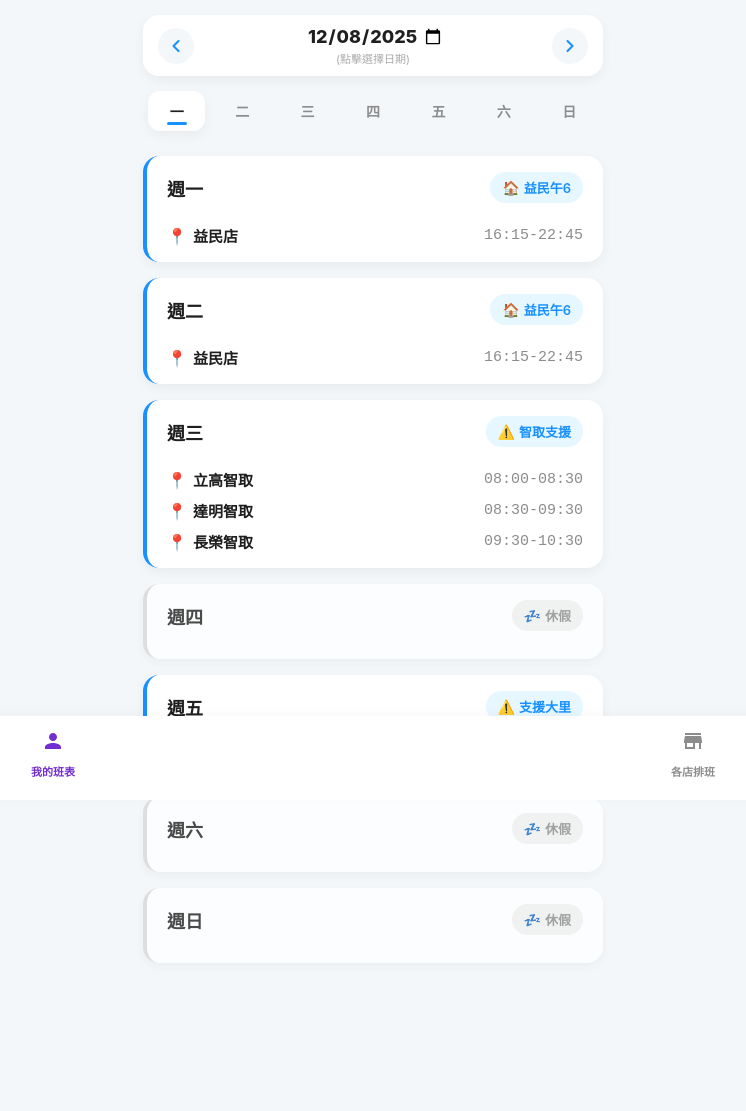
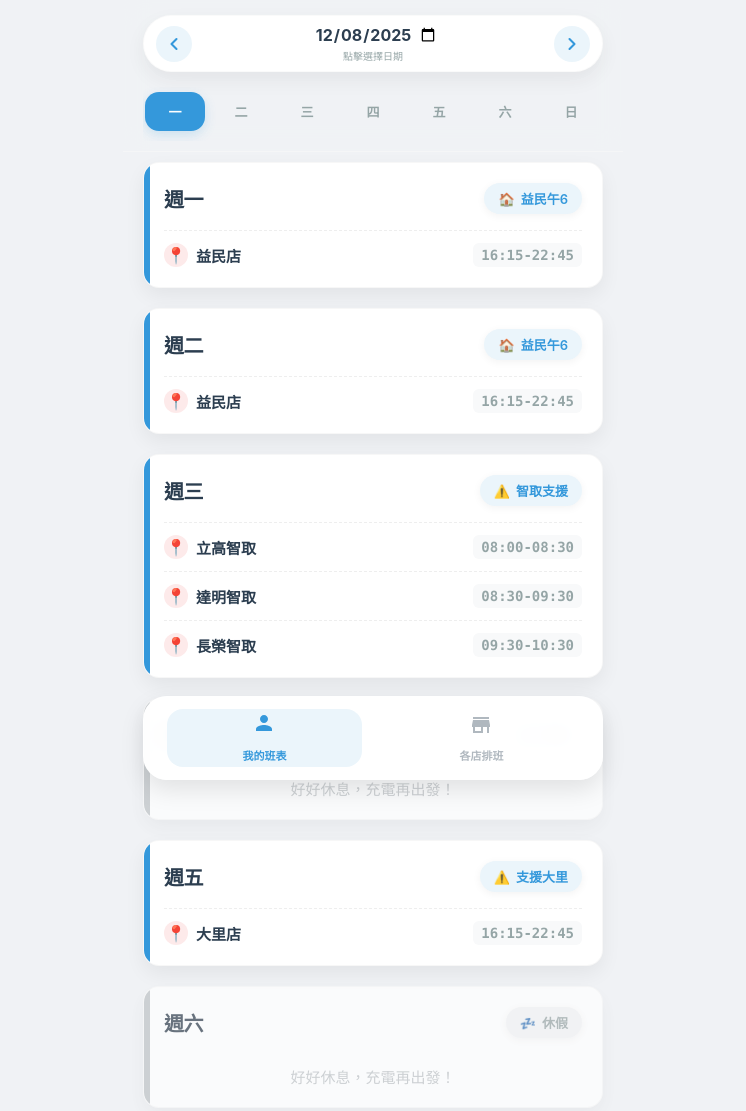
Before and after one commit to Wayna0606/sch, a plain HTML site: page index.html in a window 1280 px wide. Shown: the top 1111 px of the page, without its empty margins (267-1013 px from the left). Before the commit the page ends 1079 px from the top, so only its background shows below. Drawn offline with Linux system fonts and the light colour scheme.

Commit message:
Update index.html

```diff
--- a/index.html
+++ b/index.html
@@ -5,147 +5,212 @@
     <meta name="viewport" content="width=device-width, initial-scale=1.0, maximum-scale=1.0, user-scalable=no">
     <title>門市排班管理</title>
     <style>
-        /* === 全局變數定義 (配色方案) === */
+        /* === 全局變數定義 (現代配色方案) === */
         :root {
-            --bg-main: #f4f7fa;     /* 背景淡藍灰 */
-            --bg-card: #ffffff;     /* 卡片白底 */
-            --text-primary: #1f1f1f; /* 主要深色文字 */
-            --text-secondary: #8c8c8c; /* 次要灰色文字 */
-            --color-blue: #1890ff;    /* 主藍色 */
-            --color-blue-light: #e6f7ff; /* 淺藍背景 */
-            --color-pink: #ff4d4f;    /* 粉紅色 (地點) */
-            --color-purple: #722ed1; /* 紫色 (導覽列) */
-            --color-rest: #d9d9d9;    /* 休假灰色 */
-            --shadow-soft: 0 4px 12px rgba(0, 0, 0, 0.05);
+            --bg-main: #f0f2f5;      /* 背景：極淺灰藍 */
+            --bg-card: #ffffff;      /* 卡片：純白 */
+            --text-primary: #2c3e50; /* 主要文字：深藍灰 */
+            --text-secondary: #95a5a6; /* 次要文字：淺灰 */
+
+            /* 品牌色系 */
+            --color-brand: #3498db;  /* 品牌藍 */
+            --color-brand-light: #ebf5fb;
+
+            /* 功能色 */
+            --color-success: #2ecc71; /* 綠色 (上班) */
+            --color-warning: #f1c40f; /* 黃色 (支援/注意) */
+            --color-danger: #e74c3c;  /* 紅色 (晚班/地點) */
+            --color-rest: #bdc3c7;    /* 灰色 (休假) */
+
+            --shadow-card: 0 8px 20px rgba(0, 0, 0, 0.06);
+            --shadow-float: 0 4px 12px rgba(52, 152, 219, 0.2);
+            --radius-md: 16px;
+            --radius-sm: 8px;
         }
 
         /* === 全局設定 === */
+        * { box-sizing: border-box; -webkit-tap-highlight-color: transparent; }
         body {
             font-family: -apple-system, BlinkMacSystemFont, "Segoe UI", Roboto, "Helvetica Neue", Arial, sans-serif;
             background-color: var(--bg-main);
             color: var(--text-primary);
-            padding: 0; margin: 0; padding-bottom: 90px;
+            padding: 0; margin: 0; padding-bottom: 100px;
             -webkit-font-smoothing: antialiased;
         }
-        .container { max-width: 500px; margin: 0 auto; }
+        .container { max-width: 500px; margin: 0 auto; min-height: 100vh; }
 
-        /* === 頂部區域 === */
+        /* === 頂部區域 (Glassmorphism) === */
         .sticky-header {
             position: sticky; top: 0; z-index: 100;
-            padding: 15px 20px 5px 20px;
-            background: transparent;
+            padding: 15px 20px 10px 20px;
+            background: rgba(240, 242, 245, 0.85); /* 半透明背景 */
+            backdrop-filter: blur(12px); /* 毛玻璃效果 */
+            -webkit-backdrop-filter: blur(12px);
+            border-bottom: 1px solid rgba(255,255,255,0.3);
         }
 
         /* 日期控制卡片 */
         .header-controls {
             display: flex; justify-content: space-between; align-items: center;
-            background: var(--bg-card); padding: 10px 15px;
-            border-radius: 16px; margin-bottom: 15px;
-            box-shadow: var(--shadow-soft);
+            background: var(--bg-card); padding: 8px 12px;
+            border-radius: 50px; /* 膠囊狀 */
+            margin-bottom: 15px;
+            box-shadow: var(--shadow-card);
+            border: 1px solid rgba(0,0,0,0.02);
         }
         .date-picker-container { flex: 1; text-align: center; position: relative; }
         input[type="date"] {
             border: none; background: transparent;
-            font-size: 18px; font-weight: 800; color: var(--text-primary);
-            text-align: center; width: 140px; cursor: pointer; font-family: inherit;
+            font-size: 16px; font-weight: 700; color: var(--text-primary);
+            text-align: center; width: 130px; cursor: pointer; font-family: inherit;
+            outline: none;
         }
         .arrow-btn {
-            background: var(--bg-main); border: none; width: 36px; height: 36px; border-radius: 50%;
-            font-size: 16px; color: var(--color-blue); font-weight: bold; cursor: pointer;
-            display: flex; align-items: center; justify-content: center; transition: background 0.2s;
+            background: var(--color-brand-light); border: none; width: 36px; height: 36px; border-radius: 50%;
+            font-size: 18px; color: var(--color-brand); cursor: pointer;
+            display: flex; align-items: center; justify-content: center; transition: all 0.2s cubic-bezier(0.4, 0, 0.2, 1);
         }
-        .arrow-btn:active { background: #e6ebf0; }
+        .arrow-btn:active { transform: scale(0.9); background: #d6eaf8; }
 
         /* 星期導覽列 */
-        .nav-bar { display: flex; justify-content: space-between; gap: 8px; padding: 0 5px 10px 5px; }
+        .nav-bar { display: flex; justify-content: space-between; gap: 6px; padding: 5px 2px 10px 2px; overflow-x: auto; scrollbar-width: none; }
+        .nav-bar::-webkit-scrollbar { display: none; }
         .nav-btn {
-            flex: 1; background: transparent; border: none; border-radius: 12px; padding: 10px 0;
-            font-size: 14px; font-weight: 600; color: var(--text-secondary); cursor: pointer; transition: all 0.2s;
+            flex: 1; min-width: 44px;
+            background: transparent; border: none; border-radius: 14px; padding: 10px 0;
+            font-size: 13px; font-weight: 600; color: var(--text-secondary);
+            cursor: pointer; transition: all 0.3s ease;
+            position: relative;
         }
         .nav-btn.active {
-            color: var(--text-primary); background: var(--bg-card);
-            box-shadow: var(--shadow-soft); position: relative;
-        }
-        .nav-btn.active::after {
-            content: ''; position: absolute; bottom: 6px; left: 50%; transform: translateX(-50%);
-            width: 20px; height: 3px; background: var(--color-blue); border-radius: 2px;
+            color: #fff; background: var(--color-brand);
+            box-shadow: var(--shadow-float);
         }
 
         /* === 內容區 === */
-        #contentArea { padding: 10px 20px; }
-        .empty-week { text-align: center; padding: 50px 20px; color: var(--text-secondary); font-weight: 500; }
+        #contentArea { padding: 10px 20px; animation: fadeIn 0.4s ease; }
+        @keyframes fadeIn { from { opacity: 0; transform: translateY(10px); } to { opacity: 1; transform: translateY(0); } }
+
+        .empty-week {
+            text-align: center; padding: 60px 20px; color: var(--text-secondary);
+            font-weight: 500; font-size: 15px;
+            display: flex; flex-direction: column; align-items: center; gap: 10px;
+        }
+        .empty-week::before { content: '☕'; font-size: 40px; display: block; margin-bottom: 10px; opacity: 0.5; }
 
         /* === 我的班表卡片 === */
         .day-card {
-            background: var(--bg-card); border-radius: 16px; padding: 16px 20px;
-            margin-bottom: 16px; box-shadow: var(--shadow-soft);
-            display: flex; flex-direction: column;
-            border-left: 4px solid transparent; scroll-margin-top: 180px;
+            background: var(--bg-card); border-radius: var(--radius-md); padding: 20px;
+            margin-bottom: 20px; box-shadow: var(--shadow-card);
+            position: relative; overflow: hidden;
+            transition: transform 0.2s;
+            scroll-margin-top: 180px;
+            border: 1px solid rgba(0,0,0,0.03);
         }
-        .day-card.work { border-left-color: var(--color-blue); }
-        .day-card.rest { border-left-color: var(--color-rest); opacity: 0.8; }
+        .day-card:active { transform: scale(0.99); }
 
-        .card-header { display: flex; justify-content: space-between; align-items: center; margin-bottom: 12px; }
-        .day-title { font-size: 18px; font-weight: 800; color: var(--text-primary); }
+        /* 左側裝飾條 */
+        .day-card::before {
+            content: ''; position: absolute; left: 0; top: 0; bottom: 0; width: 6px;
+        }
+        .day-card.work::before { background: var(--color-brand); }
+        .day-card.rest::before { background: var(--color-rest); }
+        .day-card.rest { opacity: 0.7; filter: grayscale(0.2); }
 
+        .card-header { display: flex; justify-content: space-between; align-items: center; margin-bottom: 16px; }
+        .day-title { font-size: 20px; font-weight: 800; color: var(--text-primary); letter-spacing: -0.5px; }
+
+        /* 班次標籤 */
         .shift-badge {
-            font-size: 13px; font-weight: 600; padding: 6px 12px; border-radius: 24px;
-            display: flex; align-items: center; gap: 4px;
+            font-size: 13px; font-weight: 600; padding: 6px 14px; border-radius: 20px;
+            display: flex; align-items: center; gap: 6px;
+            box-shadow: 0 2px 8px rgba(0,0,0,0.05);
         }
-        .work .shift-badge { background-color: var(--color-blue-light); color: var(--color-blue); }
-        .rest .shift-badge { background-color: #f0f0f0; color: var(--text-secondary); }
-        .badge-icon { font-size: 14px; }
+        .work .shift-badge { background-color: var(--color-brand-light); color: var(--color-brand); }
+        .rest .shift-badge { background-color: #f2f3f4; color: var(--text-secondary); }
 
+        /* 詳細資訊行 */
         .detail-row {
             display: flex; justify-content: space-between; align-items: center;
-            font-size: 15px; margin-top: 10px; color: var(--text-primary);
+            font-size: 15px; margin-top: 12px; padding-top: 12px;
+            border-top: 1px dashed #eee;
         }
-        .loc-container { display: flex; align-items: center; font-weight: 600; }
-        .loc-pin { color: var(--color-pink); margin-right: 6px; font-size: 16px; }
-        .time { font-family: "SF Mono", "Roboto Mono", monospace; color: var(--text-secondary); font-weight: 500; }
+        .detail-row:first-of-type { border-top: none; margin-top: 0; padding-top: 0; }
+
+        .loc-container { display: flex; align-items: center; font-weight: 600; color: var(--text-primary); }
+        .loc-pin {
+            color: var(--color-danger); margin-right: 8px; font-size: 16px;
+            background: #fdeaea; padding: 4px; border-radius: 50%; width: 24px; height: 24px;
+            display: flex; align-items: center; justify-content: center;
+        }
+        .time {
+            font-family: "SF Mono", "Menlo", monospace;
+            color: var(--text-secondary); font-weight: 600; font-size: 14px;
+            background: #f8f9fa; padding: 4px 8px; border-radius: 6px;
+        }
 
         /* === 同事班表樣式 === */
         .others-card {
-            background: var(--bg-card); border-radius: 16px; overflow: hidden; margin-bottom: 20px;
-            box-shadow: var(--shadow-soft); scroll-margin-top: 180px; border: none;
+            background: var(--bg-card); border-radius: var(--radius-md); overflow: hidden; margin-bottom: 24px;
+            box-shadow: var(--shadow-card); scroll-margin-top: 180px; border: none;
         }
         .others-header {
-            background: #fafafa; padding: 12px 20px; border-bottom: 1px solid #eee;
+            background: linear-gradient(to right, #f8f9fa, #fff); padding: 15px 20px;
+            border-bottom: 1px solid #eee;
             display: flex; justify-content: space-between; align-items: center;
         }
         .others-title { font-size: 18px; font-weight: 800; color: var(--text-primary); }
-        .others-date { font-size: 14px; color: var(--text-secondary); }
 
-        .store-section { border-bottom: 1px solid #eee; }
+        .store-section { border-bottom: 1px solid #f0f0f0; }
         .store-section:last-child { border-bottom: none; }
         .store-title {
-            padding: 10px 20px; font-size: 14px; font-weight: 700; color: var(--text-secondary);
+            padding: 12px 20px; font-size: 14px; font-weight: 700; color: var(--text-secondary);
             background: #fff; display: flex; align-items: center; letter-spacing: 0.5px;
         }
-        .store-icon { margin-right: 6px; font-size: 16px; }
+        .store-icon { margin-right: 8px; font-size: 16px; opacity: 0.8; }
 
         .staff-row {
             display: flex; justify-content: space-between; align-items: center;
-            padding: 12px 20px; border-top: 1px solid #f9f9f9;
+            padding: 14px 20px; border-top: 1px solid #fafafa;
+            transition: background 0.2s;
         }
+        .staff-row:hover { background: #fdfdfd; }
         .staff-name { font-weight: 600; font-size: 15px; color: var(--text-primary); }
-        .staff-loc-tag { font-size: 11px; background: #fff1f0; color: var(--color-pink); padding: 2px 6px; border-radius: 4px; margin-left: 8px; font-weight: normal;}
-        .staff-time { font-family: "SF Mono", monospace; font-size: 14px; color: var(--color-blue); font-weight: 500; }
-        .no-staff { padding: 15px 20px; color: var(--text-secondary); font-size: 14px; font-style: italic; border-top: 1px solid #f9f9f9; }
 
-        /* === 底部導覽列 === */
+        /* 支援標籤樣式優化 */
+        .staff-loc-tag {
+            font-size: 10px; background: #fff0f0; color: var(--color-danger);
+            padding: 3px 8px; border-radius: 10px; margin-left: 8px;
+            font-weight: 700; border: 1px solid rgba(231, 76, 60, 0.1);
+            vertical-align: middle;
+        }
+        .staff-time {
+            font-family: "SF Mono", monospace; font-size: 14px;
+            color: var(--color-brand); font-weight: 600;
+            background: var(--color-brand-light); padding: 2px 8px; border-radius: 4px;
+        }
+        .no-staff { padding: 20px; color: var(--text-secondary); font-size: 14px; text-align: center; background: #fafafa; }
+
+        /* === 底部導覽列 (Floating) === */
         .bottom-nav {
-            position: fixed; bottom: 0; left: 0; right: 0;
-            background: var(--bg-card); box-shadow: 0 -2px 10px rgba(0,0,0,0.03);
-            display: flex; justify-content: space-around; padding: 12px 0 20px 0; z-index: 200;
+            position: fixed; bottom: 20px; left: 20px; right: 20px;
+            background: rgba(255, 255, 255, 0.95);
+            backdrop-filter: blur(10px); -webkit-backdrop-filter: blur(10px);
+            box-shadow: 0 10px 25px rgba(0,0,0,0.1);
+            display: flex; justify-content: space-around; padding: 12px; z-index: 200;
+            border-radius: 24px; max-width: 460px; margin: 0 auto;
+            border: 1px solid rgba(255,255,255,0.5);
         }
         .tab-btn {
-            border: none; background: none; color: var(--text-secondary); font-size: 11px; font-weight: 600;
-            display: flex; flex-direction: column; align-items: center; cursor: pointer; width: 50%;
-            transition: color 0.2s;
+            border: none; background: none; color: #b0b8bf; font-size: 11px; font-weight: 600;
+            display: flex; flex-direction: column; align-items: center; cursor: pointer; width: 45%;
+            transition: all 0.3s cubic-bezier(0.4, 0, 0.2, 1);
+            padding: 4px 0; border-radius: 16px;
         }
-        .tab-icon { font-size: 24px; margin-bottom: 4px; }
-        .tab-btn.active { color: var(--color-purple); }
+        .tab-icon { font-size: 22px; margin-bottom: 4px; transition: transform 0.3s; }
+
+        .tab-btn.active { color: var(--color-brand); background: var(--color-brand-light); }
+        .tab-btn.active .tab-icon { transform: translateY(-2px); }
 
         .hidden { display: none; }
     </style>
@@ -160,7 +225,7 @@
             </button>
             <div class="date-picker-container">
                 <input type="date" id="datePicker" onchange="onDatePick()">
-                <div style="font-size: 11px; color: #aaa; margin-top: 2px;">(點擊選擇日期)</div>
+                <div style="font-size: 10px; color: #95a5a6; margin-top: 2px; font-weight: 500;">點擊選擇日期</div>
             </div>
             <button class="arrow-btn" onclick="changeWeek(1)">
                 <svg xmlns="http://www.w3.org/2000/svg" width="20" height="20" viewBox="0 0 24 24" fill="none" stroke="currentColor" stroke-width="2.5" stroke-linecap="round" stroke-linejoin="round"><path d="M9 18l6-6-6-6"/></svg>
@@ -460,6 +525,11 @@
                             <span class="time">${sub.t}</span>
                         </div>`;
                 });
+            } else {
+                 html += `
+                        <div class="detail-row" style="color:#bdc3c7; justify-content:center; border:none;">
+                            好好休息，充電再出發！
+                        </div>`;
             }
             html += `</div>`;
             listDiv.innerHTML += html;
@@ -517,7 +587,7 @@
                         `;
                     });
                 } else {
-                    html += `<div class="no-staff">本日無排班</div>`;
+                    html += `<div class="no-staff">無排班人員</div>`;
                 }
                 html += `</div>`;
             });
```
